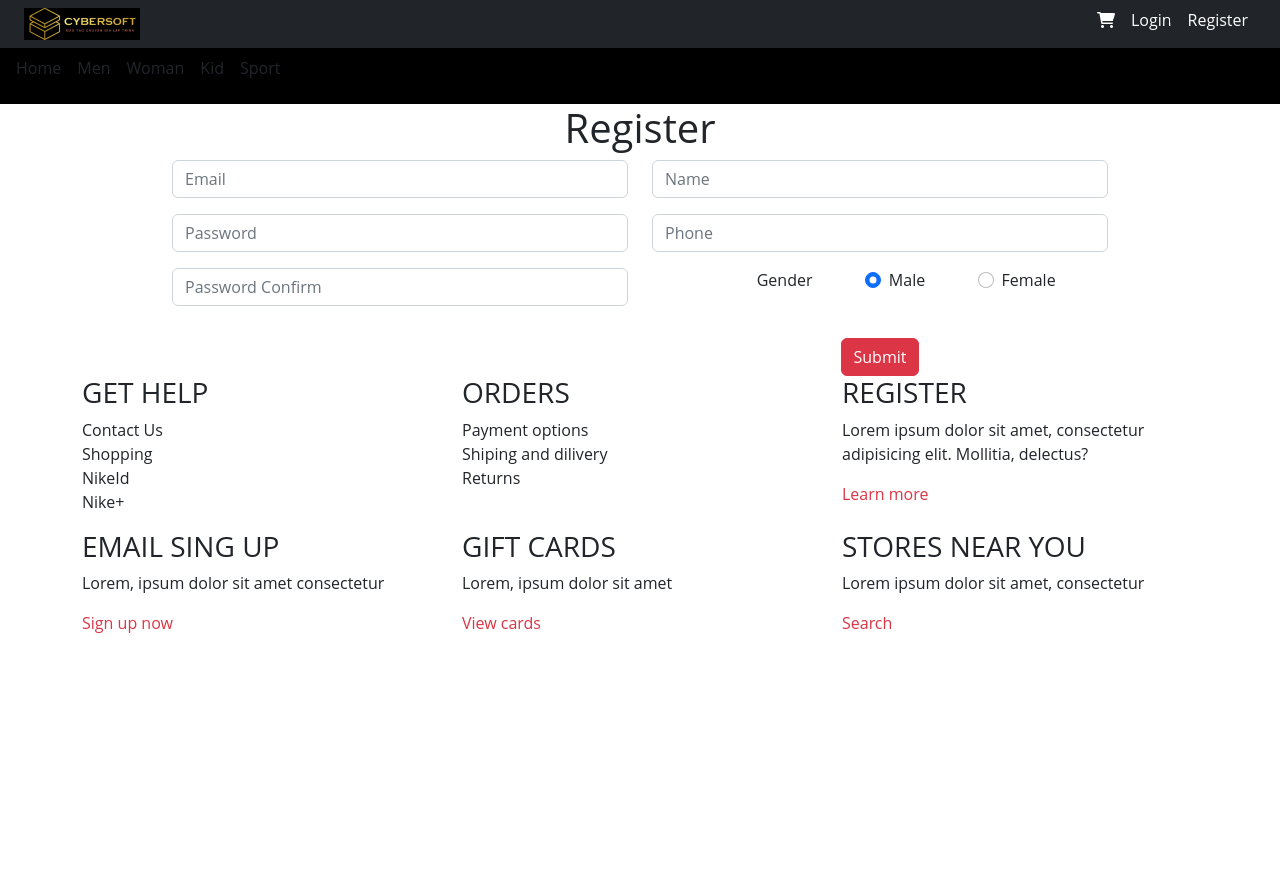
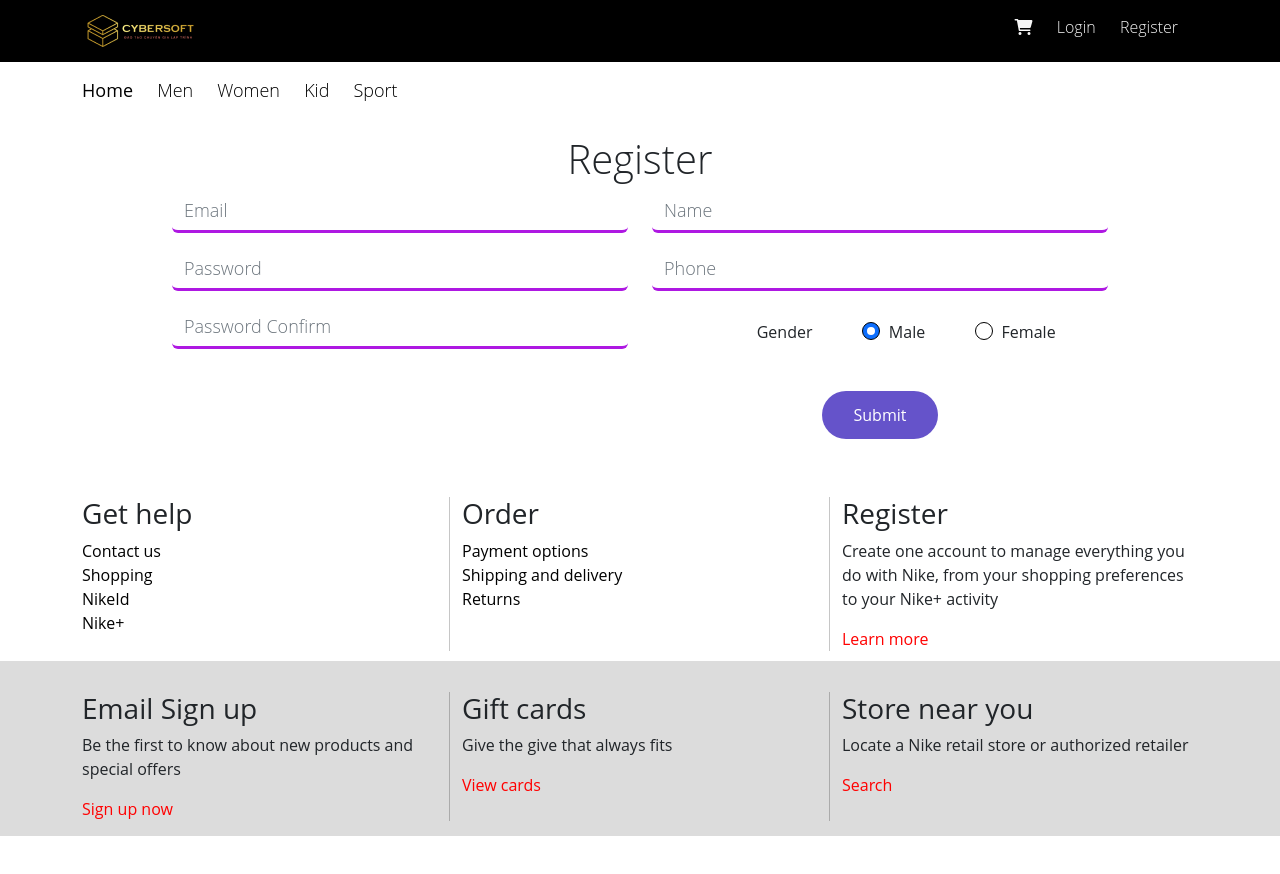
Before and after one commit to ADThunder/bc48_scapton2, a plain HTML site: page regrister.html in a window 1280 px wide. Before the commit the page ends 800 px from the top, so only its background shows below. Drawn offline with nearby package versions, Linux system fonts and the light colour scheme; files that its build step writes are made by us from their sources.

```diff
--- a/JS/models/validation.js
+++ b/JS/models/validation.js
@@ -52,6 +52,18 @@
     return true;
   }
 };
+
+function checkDinhDangTen(idInput, idNoti) {
+  var regrexTen = /^[a-zA-Z'-'\sáàảãạăâắằấầặẵẫậéèẻ ẽẹếềểễệóòỏõọôốồổỗộ ơớờởỡợíìỉĩịđùúủũụưứ� �ửữựÀÁÂÃÈÉÊÌÍÒÓÔÕÙÚĂĐĨŨƠ ƯĂẠẢẤẦẨẪẬẮẰẲẴẶẸẺẼ� ��ỀỂỄỆỈỊỌỎỐỒỔỖỘỚỜỞ ỠỢỤỨỪỬỮỰỲỴÝỶỸửữựỵ ýỷỹ]*$/;
+  var valueInput = document.getElementById(idInput).value;
+  if(!regrexTen.test(valueInput) && valueInput !== "") {
+    document.getElementById(idNoti).innerHTML = "vui lòng nhập vô đúng định dạng tên";
+    return false;
+  } else if (regrexTen.test(valueInput) && valueInput !== "") {
+    document.getElementById(idNoti).innerHTML = "";
+    return true
+  }
+};
 checkPassWord = (idtb, password, passwordCf) => {
   var pw = document.getElementById(password).value;
   var checkPw = document.getElementById(passwordCf).value;
--- a/regrister.html
+++ b/regrister.html
@@ -20,44 +20,48 @@
 <link href="https://fonts.googleapis.com/css2?family=Inter:wght@300;400&display=swap" rel="stylesheet">
 
 <!-- my css  -->
-<link rel="stylesheet" href="./css/style.css">
+<link rel="stylesheet" href="./css/index.css">
 
 
 </head>
 
 <body>
   <header>
-    <nav class="bg-dark px-4 ">
-        <div class="d-flex justify-content-between pt-2">
-          <a class="navbar-brand" href="#">
-            <img src="./img/image 3.png" alt="">
+    <div class="header_content">
+        <div class="container">
+            <div class="header_top">
+                <div class="header_logo">
+                    <a href="#">
+                        <img src="./img/image 3.png" alt="" />
                     </a>
-          <ul class="d-flex" >
-            <li class="mx-2">
-              <a href="#">
-                <i class="fa-solid fa-cart-shopping text-white"></i>
-              </a>
+                </div>
+                <nav class="header_nav">
+                    <ul>
+                        <li>
+                            <a href="#"><i class="fa-solid fa-cart-shopping"></i></a>
                         </li>
-            <li class="mx-2" >
-                <a  class="nav-link text-white" href="#">Login</a>
+                        <li>
+                            <a href="#">Login</a>
                         </li>
-            <li class="mx-2" >
-                <a class="nav-link text-white" href="#">Register</a>
+                        <li>
+                            <a href="./regrister.html">Register</a>
                         </li>
+                    </ul>
+                </nav>
+            </div>
+        </div>
+        <div class="header_bottom">
+            <div class="container">
+                <ul>
+                    <li class="active"><a href="#">Home</a></li>
+                    <li><a href="#">Men</a></li>
+                    <li><a href="#">Women</a></li>
+                    <li><a href="#">Kid</a></li>
+                    <li><a href="#">Sport</a></li>
                 </ul>
             </div>
         </div>
-    </nav>
-    <nav class="navbar navbar-expand-lg ">
-      <ul class="d-inline-block list-unstyled d-flex">
-        <li><a class="nav-link text-dark ms-3" href="#"> Home</a></li>
-        <li><a class="nav-link text-dark ms-3" href="#"> Men</a></li>
-        <li><a class="nav-link text-dark ms-3" href="#"> Woman</a></li>
-        <li><a class="nav-link text-dark ms-3" href="#"> Kid</a></li>
-        <li><a class="nav-link text-dark ms-3" href="#"> Sport</a></li>
-      </ul>
-    </nav>
-
+    </div>
 </header>
   <main>
     <h1 class="text-center">Register</h1>
@@ -81,9 +85,7 @@
                     <input type="text"
                       class="form-control" name="" id="name" aria-describedby="helpId" placeholder="Name">
                 </div>
-
             </div>
-
             <!-- Pass  -->
             <div class="col-6">
                 <div class="mb-3">
@@ -134,66 +136,51 @@
     </form>
   </main>
 
-  <footer>
-    <div class="container ">
-      <div class="row d-sm-flex">
-        <div class="col-md-4">
-          <div class="footer_list">
-            <h3>GET HELP</h3>
-            <ul class="px-0">
-              <li class="list-unstyled"><a class="nav-link text-dark" href="">Contact Us</a></li>
-              <li class="list-unstyled"><a class="nav-link text-dark" href="">Shopping </a></li>
-              <li class="list-unstyled"><a class="nav-link text-dark" href="">NikeId</a></li>
-              <li class="list-unstyled"><a class="nav-link text-dark" href="">Nike+</a></li>
+  <footer class="my-5">
+    <div class="container">
+        <div class="row row_top">
+            <div class="col-12  col-lg-4 ">
+                <h3>Get help</h3>
+                <ul>
+                    <li><a href="#">Contact us</a></li>
+                    <li><a href="#">Shopping</a></li>
+                    <li><a href="#">NikeId</a></li>
+                    <li><a href="#">Nike+</a></li>
                 </ul>
             </div>
-        </div>
-        <div class="col-md-4">
-          <div class="footer_list">
-            <h3>ORDERS</h3>
-            <ul class="px-0">
-              <li class="list-unstyled"><a class="nav-link text-dark" href="">Payment options</a></li>
-              <li class="list-unstyled"><a class="nav-link text-dark" href="">Shiping and dilivery </a></li>
-              <li class="list-unstyled"><a class="nav-link text-dark" href="">Returns</a></li>
+            <div class="col-12  col-lg-4 ">
+                <h3>Order</h3>
+                <ul>
+                    <li><a href="#">Payment options</a></li>
+                    <li><a href="#">Shipping and delivery</a></li>
+                    <li><a href="#">Returns</a></li>
                 </ul>
             </div>
-        </div>
-        <div class="col-md-4">
-          <div class="footer_list">
-            <h3>REGISTER</h3>
-            <P>Lorem ipsum dolor sit amet, consectetur adipisicing elit. Mollitia, delectus?</P>
-            <ul class="px-0">
-              <li class="list-unstyled"><a class="nav-link text-danger" href="">Learn more</a></li>
-            </ul>
+            <div class="col-12  col-lg-4 ">
+                <h3>Register</h3>
+                <p>Create one account to manage everything you do with Nike, from your shopping preferences to your
+                    Nike+ activity</p>
+                <a href="#">Learn more</a>
             </div>
         </div>
     </div>
-      <div class="row">
-        <div class="col-md-4">
-          <div class="footer_list">
-            <h3>EMAIL SING UP</h3>
-            <P>Lorem, ipsum dolor sit amet consectetur</P>
-            <ul class="px-0">
-              <li class="list-unstyled"><a class="nav-link text-danger" href="">Sign up now </a></li>
-            </ul>
+    <div class="row_bottom">
+        <div class="container">
+            <div class="row mt-3">
+                <div class="col-12  col-lg-4 ">
+                    <h3>Email Sign up</h3>
+                    <p>Be the first to know about new products and special offers</p>
+                    <a href="#">Sign up now</a>
                 </div>
+                <div class="col-12  col-lg-4 ">
+                    <h3>Gift cards</h3>
+                    <p>Give the give that always fits</p>
+                    <a href="#">View cards</a>
                 </div>
-        <div class="col-md-4">
-          <div class="footer_list">
-            <h3>GIFT CARDS</h3>
-            <P>Lorem, ipsum dolor sit amet </P>
-            <ul class="px-0">
-              <li class="list-unstyled"><a class="nav-link text-danger" href="">View cards</a></li>
-            </ul>
-          </div>
-        </div>
-        <div class="col-md-4">
-          <div class="footer_list">
-            <h3>STORES NEAR YOU</h3>
-            <P>Lorem ipsum dolor sit amet, consectetur </P>
-            <ul class="px-0">
-              <li class="list-unstyled"><a class="nav-link text-danger" href="">Search</a></li>
-            </ul>
+                <div class="col-12  col-lg-4 ">
+                    <h3>Store near you</h3>
+                    <p>Locate a Nike retail store or authorized retailer</p>
+                    <a href="#">Search</a>
                 </div>
             </div>
         </div>
--- a/sass/helpers/_mixin.scss
+++ b/sass/helpers/_mixin.scss
@@ -25,3 +25,12 @@
         }
     }
 }
+
+@mixin styleText($font-size) {
+    font-size: $font-size;
+  }
+
+  @mixin stylehard($font-weight) {
+    text-decoration: none;
+    font-weight: bold;
+  }
--- a/sass/helpers/_variables.scss
+++ b/sass/helpers/_variables.scss
@@ -1,6 +1,10 @@
 $color-bg-header : #000;
 $color-bg-2 :#FFF;
 $color-text-header : #F6F6F6;
+$color-bg-1: #0000;
+$color-purple-1: #ae18e2;
+$color-red-1: #f50e0e;
+$color-white-1: #ffffff;
 
 
 $fw-light : 300;
@@ -13,3 +17,9 @@
 $md : 992px;
 $lg : 1200px;
 $xxl : 1320px;
+
+$fs-1: 40px;
+$fs-2: 20px;
+$fs-3: 18px;
+$fs-4: 16px;
+$fs-5: 14px;
--- a/sass/index.scss
+++ b/sass/index.scss
@@ -8,4 +8,5 @@
 @import "./layout/footer";
 @import "./layout/cart";
 @import "./layout/detail";
-@import "./layout/formRegrister"
+@import "./layout/formRegrister";
+@import './layout/form'
--- /dev/null
+++ b/sass/layout/_form.scss
@@ -0,0 +1,83 @@
+main {
+    h1 {
+      font-size: $fs-1;
+      font-weight: $fw-light;
+
+    }
+
+    .container {
+      span {
+        padding-top: 3px;
+      }
+
+      .col-6 {
+        input {
+          font-size: $fs-3;
+          font-weight: $fw-light;
+          border: none;
+          border-bottom: 3px solid $color-purple-1;
+
+          &:focus {
+            box-shadow: none;
+          }
+        }
+
+        label {
+          padding-top: 3px;
+        }
+      }
+
+      .col-6:last-child {
+        margin: 10px 0;
+
+        input {
+          border-bottom: none;
+          border: 1px solid black;
+        }
+      }
+    }
+
+    .row:last-child {
+      .col-6:last-child {
+        button {
+          position: relative;
+          overflow: hidden;
+          height: 3rem;
+          padding: 0 2rem;
+          border-radius: 1.5rem;
+          background: #6553ca;
+          background-size: 400%;
+          color: #fff;
+          border: none;
+          span {
+            position: relative;
+            z-index: 1;
+          }
+
+          &::before {
+            content: '';
+            position: absolute;
+            top: 0;
+            left: 0;
+            transform: scaleX(0);
+            transform-origin: 0 50%;
+            width: 100%;
+            height: inherit;
+            border-radius: inherit;
+            background: linear-gradient(82.3deg,
+                rgba(150, 93, 233, 1) 10.8%,
+                rgba(99, 88, 238, 1) 94.3%);
+            transition: all 0.475s;
+          }
+
+          &:hover::before {
+            transform: scaleX(1);
+
+
+          }
+        }
+      }
+    }
+
+
+  }
```
Also changed, not shown: JS/form.js (+11 -13 lines), css/index.css, sass/layout/_formRegrister.scss (deleted), sass/layout/_toast.scss (added), sass/pages/registerscc/layout/_footer.scss (deleted), sass/pages/registerscc/layout/_header.scss (deleted), 2 other files. Lines whose indentation alone changed are shown as unchanged.
